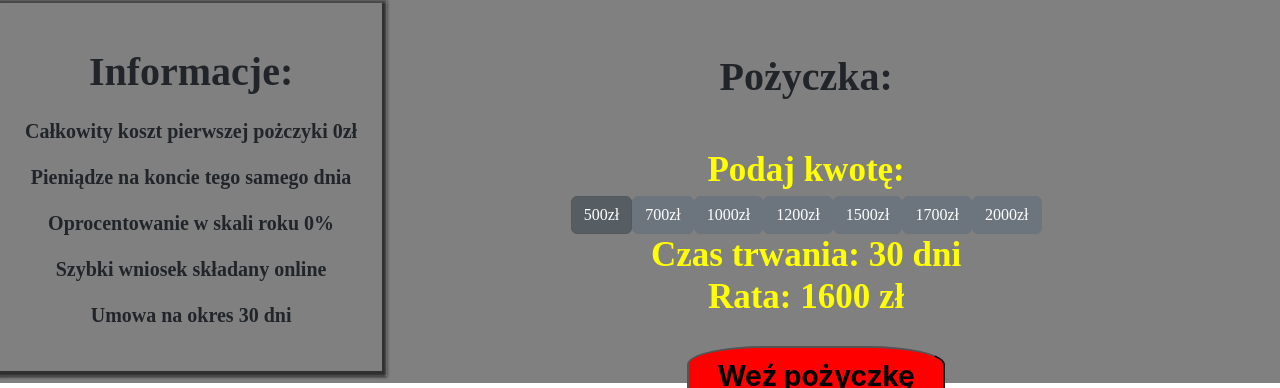
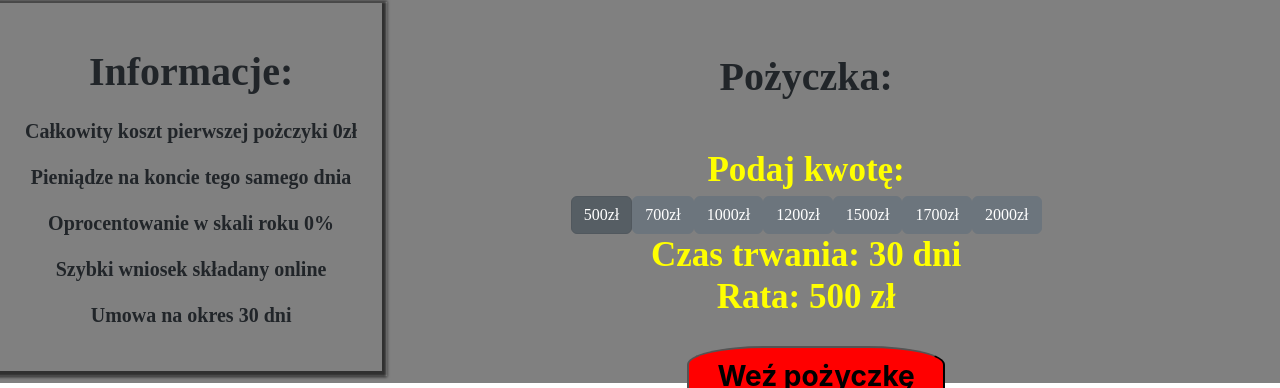
Before and after one commit to EmilianHub/IO6, a React (Create React App) app in the folder frontend/: page /strona-wez-kredyt in a window 1280 px wide. Shown: the part 465-853 px from the top of the page. Built offline with nearby package versions, Linux system fonts and the light colour scheme.

Commit message:
Mała poprawka

```diff
--- a/frontend/src/Components/Kredyt/KredytForm.js
+++ b/frontend/src/Components/Kredyt/KredytForm.js
@@ -59,7 +59,7 @@ export default function KredytForm(){
                     <CFormCheck button={{ color: 'secondary' }} type="radio" name="options-outlined" id="option6" autoComplete="off" label="1700zł" value={1700} onChange={(v) => setKwota(v.target.value)}/>
                     <CFormCheck button={{ color: 'secondary' }} type="radio" name="options-outlined" id="option7" autoComplete="off" label="2000zł" value={2000} onChange={(v) => setKwota(v.target.value)}/>
                     <br/>Czas trwania: 30 dni <br/>
-                    Rata: 1600 zł</h2>
+                    Rata: {kwota} zł</h2>
                     <h3 className={"KredytyH3"}><button className={"KredytyButton"} onClick={buildPozyczkiClass}>Weź pożyczkę</button></h3>
                 </div>
         </div>
```
